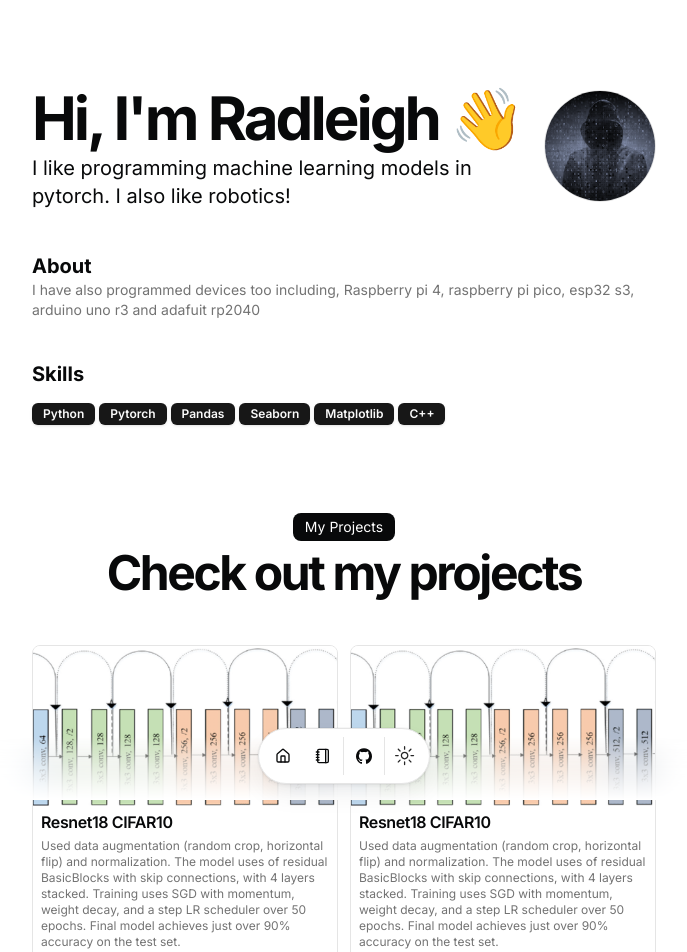
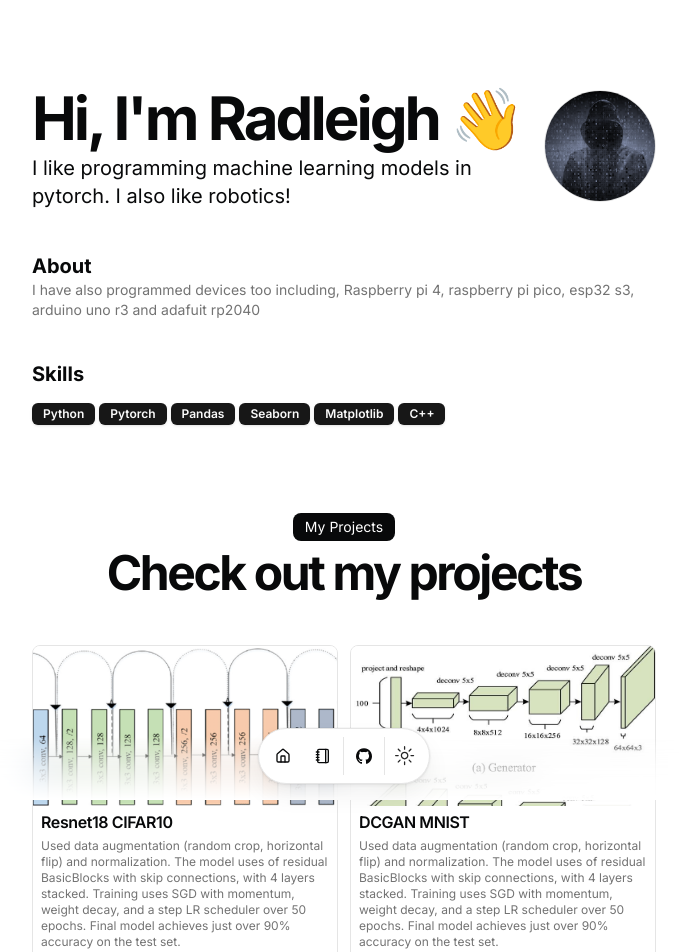
Before and after one commit to DeveloperRadleighPompei/radleighpompei, a Next.js app: page / in a window 1280 px wide. Shown: the top 952 px of the page, without its empty margins (296-983 px from the left). Built offline with nearby package versions, Linux system fonts and the light colour scheme.

Commit message:
added dev branch

```diff
--- a/src/data/resume.tsx
+++ b/src/data/resume.tsx
@@ -65,8 +65,8 @@ export const DATA = {
         "",
     },
     {
-      title: "Resnet18 CIFAR10",
-      href: "https://github.com/DeveloperRadleighPompei/Radleigh-ML/blob/main/CIFAR10-Resnet18/main.py",
+      title: "DCGAN MNIST",
+      href: "https://github.com/DeveloperRadleighPompei/Radleigh-ML/blob/main/MNIST-GAN/main.py",
       active: true,
       description:
           "Used data augmentation (random crop, horizontal flip) and normalization. The model uses of residual BasicBlocks with skip connections, with 4 layers stacked. Training uses SGD with momentum, weight decay, and a step LR scheduler over 50 epochs. Final model achieves just over 90% accuracy on the test set.",
@@ -77,11 +77,11 @@ export const DATA = {
       links: [
         {
           type: "Website",
-          href: "https://github.com/DeveloperRadleighPompei/Radleigh-ML/blob/main/CIFAR10-Resnet18/main.py",
+          href: "https://github.com/DeveloperRadleighPompei/Radleigh-ML/blob/main/MNIST-GAN/main.py",
           icon: <Icons.globe className="size-3" />,
         },
       ],
-      image: "/resnet18.png",
+      image: "/dcgan.png",
       video:
           "",
     },
```
Also changed, not shown: public/dcgan.png (added).
